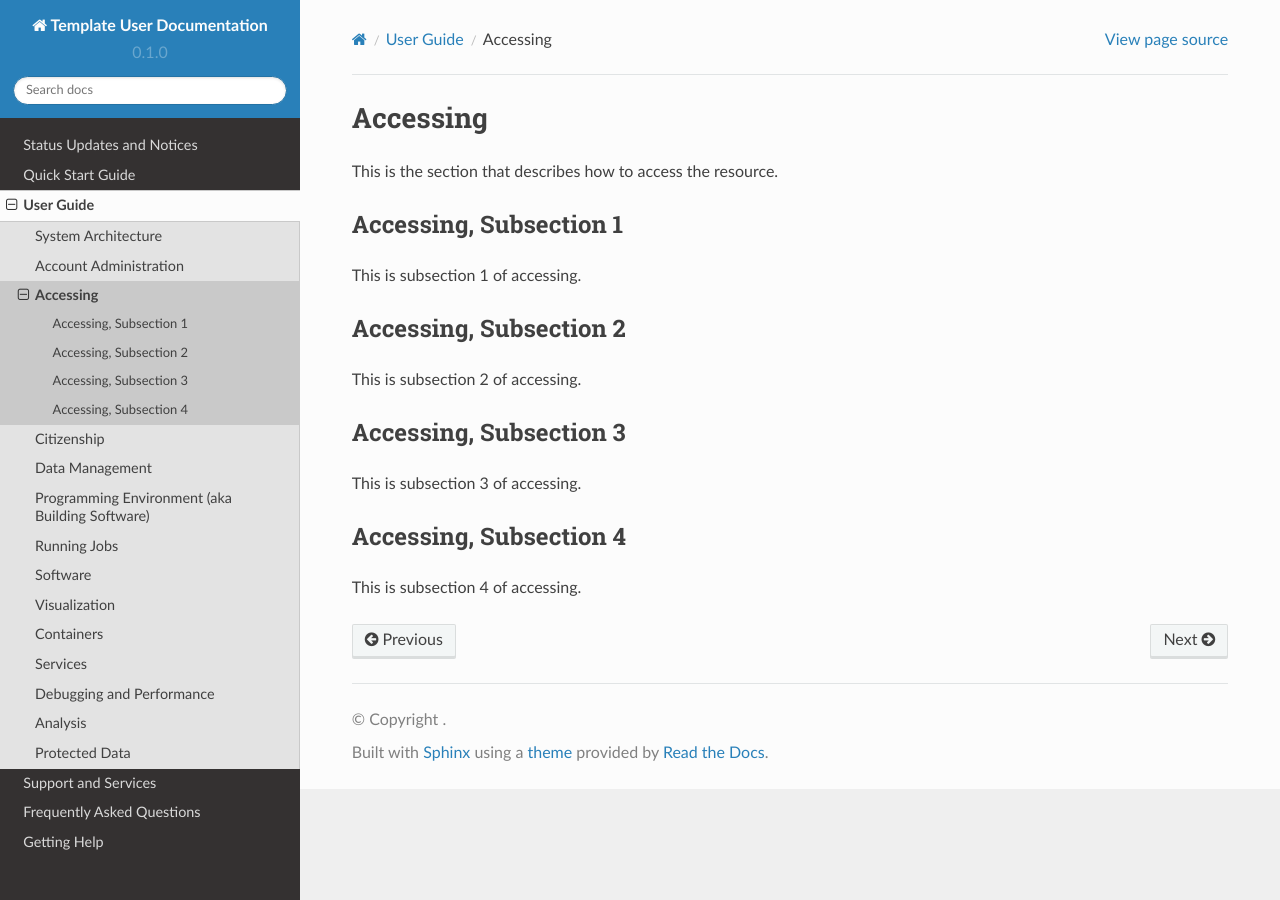
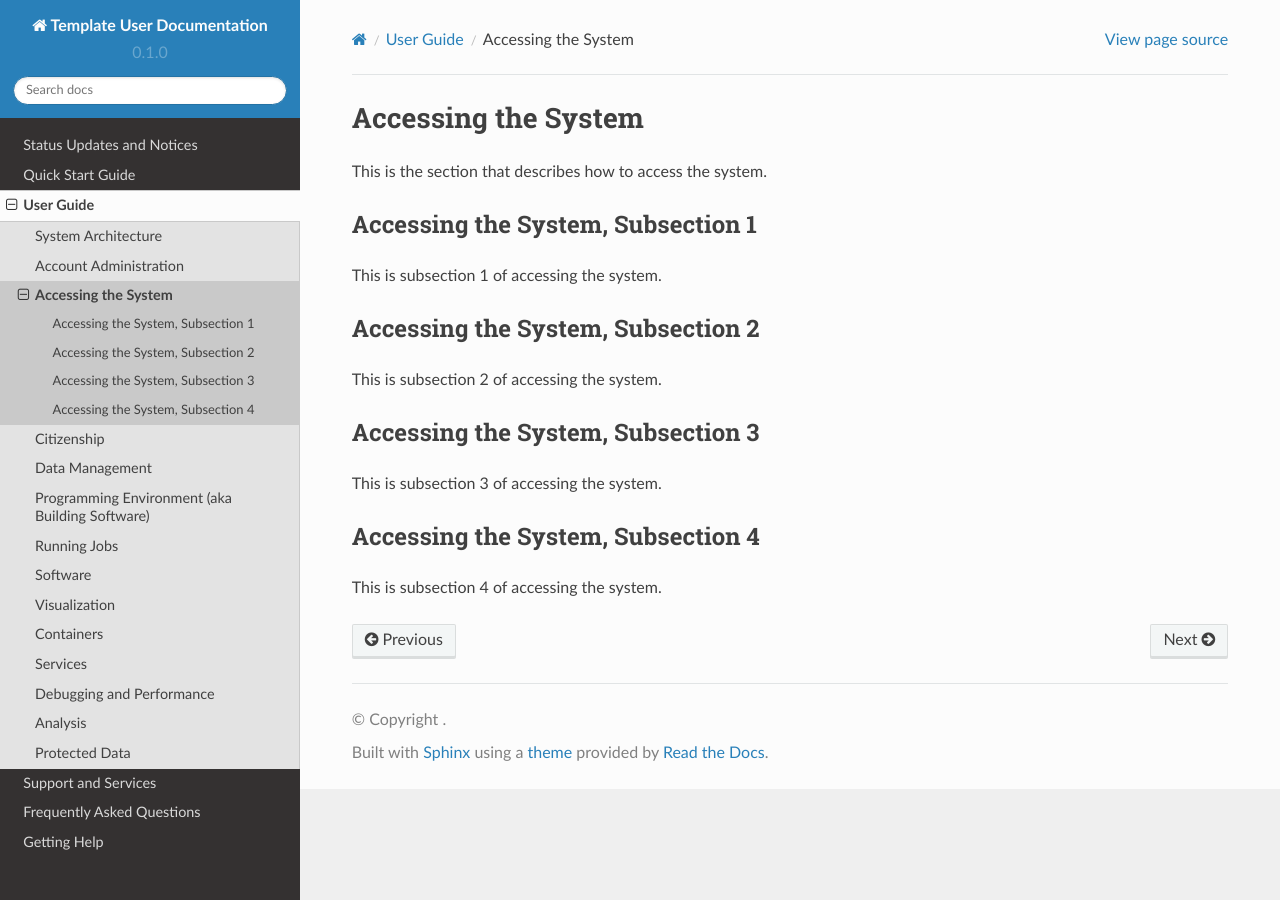
Before and after one commit to lhelms2/rtd-template, a Sphinx documentation site: the page built from docs/source/user_guide/accessing.rst, in a window 1280 px wide. Built offline with Sphinx 7.4.7 and the Read the Docs theme 2.0.0, drawn with Linux system fonts in a browser that asks for light colours.

Commit message:
Update accessing.rst

```diff
--- a/docs/source/user_guide/accessing.rst
+++ b/docs/source/user_guide/accessing.rst
@@ -1,26 +1,26 @@
 .. _access:
 
-Accessing
-==============
+Accessing the System
+=====================
 
-This is the section that describes how to access the resource.
+This is the section that describes how to access the system.
 
-Accessing, Subsection 1
+Accessing the System, Subsection 1
 -------------------------
 
-This is subsection 1 of accessing.
+This is subsection 1 of accessing the system.
 
-Accessing, Subsection 2
+Accessing the System, Subsection 2
 -------------------------
 
-This is subsection 2 of accessing.
+This is subsection 2 of accessing the system.
 
-Accessing, Subsection 3
+Accessing the System, Subsection 3
 ------------------------
 
-This is subsection 3 of accessing.
+This is subsection 3 of accessing the system.
 
-Accessing, Subsection 4
+Accessing the System, Subsection 4
 ------------------------
 
-This is subsection 4 of accessing.
+This is subsection 4 of accessing the system.
```
